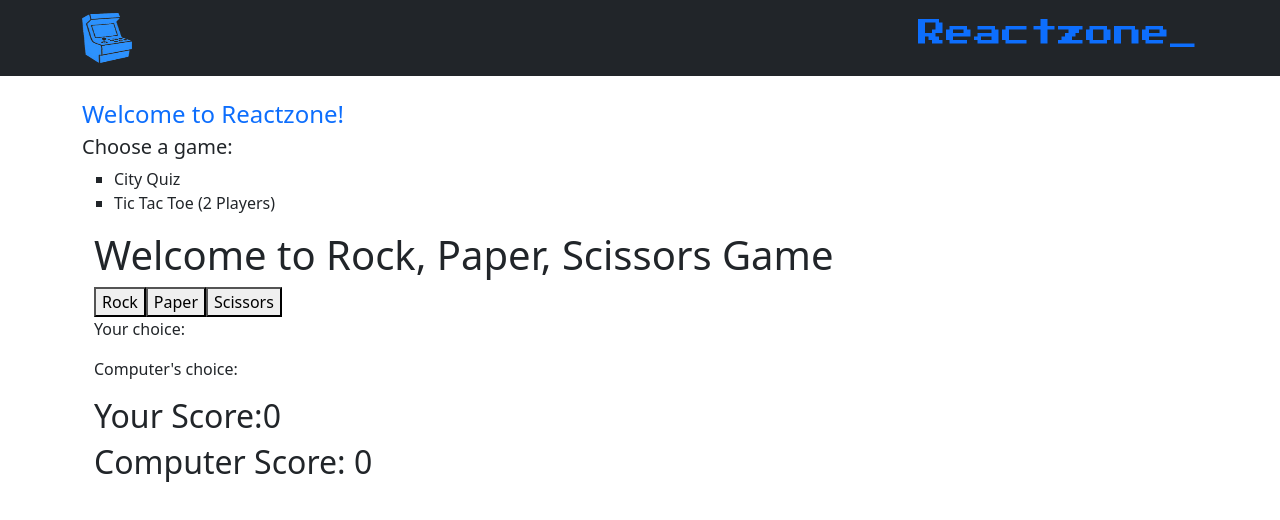
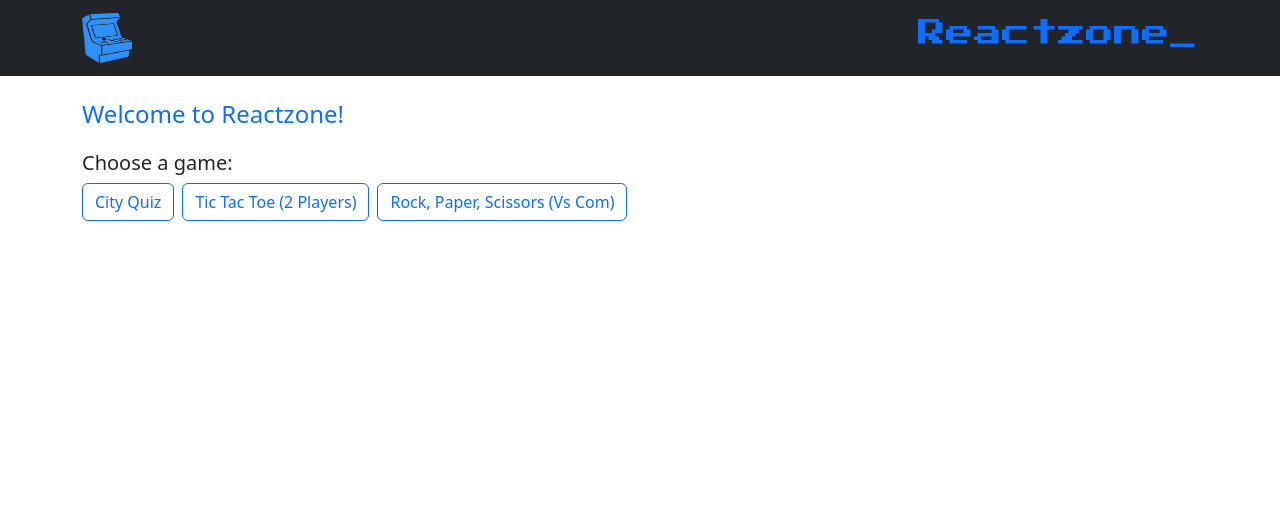
Before and after one commit to raihan-ys/reactzone, a React (Vite) app: page / in a window 1280 px wide. Shown: the top 520 px of the page. Built offline with nearby package versions, Linux system fonts and the light colour scheme.

Commit message:
[IMPROVE] Percantik halaman

```diff
--- a/components/RockPaperScissors.tsx
+++ b/components/RockPaperScissors.tsx
@@ -9,14 +9,18 @@ export default function RockPaperScissors() {
 
     // Menentukan pemenang ronde
     let logic = (playerVal, compVal) => {
+        // Imbang
         if (playerVal == compVal) {
             return 0;
         }
+        // Pemain menang
         else if ((playerVal == "ROCK" && compVal == "SCISSORS") ||
             (playerVal == "PAPER" && compVal == "ROCK") ||
             (playerVal == "SCISSORS" && compVal == "PAPER")) {
             return 1;
-        } else {
+        }
+        // Lawan menang
+        else {
             return -1;
         }
     }
@@ -24,21 +28,25 @@ export default function RockPaperScissors() {
     let decision = (playerChoice) => {
         const choices = ["ROCK", "PAPER", "SCISSORS"]; // Daftar pilihan
         const compChoice = choices[Math.floor(Math.random() * choices.length)]; // Pilihan acak komputer
-        const val = logic(playerChoice, compChoice);
+        const val = logic(playerChoice, compChoice); // Mendapatkan pemenang setiap ronde
 
-        // Menambah skor player atau lawan sesuai hasil logic
+        // Menambah skor player atau lawan sesuai siapa yang menang
+        // Menambah skor pemain
         if (val == 1) {
             console.log("Hello")
             setPlayerVal(playerChoice);
             setCompVal(compChoice);
             setPlayerScore(playerScore + 1);
         }
+        // Menambah skor lawan
         else if (val == -1) {
             console.log("Hello");
             setPlayerVal(playerChoice);
             setCompVal(compChoice);
             setCompScore(compScore + 1);
-        } else { // Imbang
+        }
+        // Imbang
+        else {
             console.log("Hello");
             setPlayerVal(playerChoice);
             setCompVal(compChoice);
@@ -46,24 +54,24 @@ export default function RockPaperScissors() {
     }
 
     return (
-        <div className="container">
-            <h1>Welcome to Rock, Paper, Scissors Game</h1>
-            <div >
-                <button onClick={() => decision("ROCK")}>
+        <div className="container text-center">
+            <h1 className="text-primary">Welcome to Rock, Paper, Scissors Game!</h1>
+            <div className="d-flex flex-row justify-content-center gap-3 mb-4">
+                <button className="btn btn-primary" onClick={() => decision("ROCK")}>
                     <i className="fas fa-hand-rock" /> Rock
                 </button>
-                <button onClick={() => decision("PAPER")}>
+                <button className="btn btn-primary" onClick={() => decision("PAPER")}>
                     <i className="fas fa-hand-paper" /> Paper
                 </button>
-                <button onClick={() => decision("SCISSORS")}>
+                <button className="btn btn-primary" onClick={() => decision("SCISSORS")}>
                     <i className="fas fa-hand-scissors" />  Scissors
                 </button>
             </div>
             <div className="content">
-                <p>Your choice: {playerVal}</p>
-                <p>Computer's choice: {compVal}</p>
-                <h2>Your Score:{playerScore}</h2>
-                <h2>Computer Score: {compScore}</h2>
+                <p className="fw-bold">Your choice: {playerVal}</p>
+                <p className="fw-bold">Computer's choice: {compVal}</p>
+                <h2 className="fw-bold">Your Score: {playerScore}</h2>
+                <h2 className="fw-bold">Computer Score: {compScore}</h2>
             </div>
         </div>
     );
--- a/index.html
+++ b/index.html
@@ -10,6 +10,7 @@
     <link rel="icon" type="image/png" href="/src/assets/logo.png"/>
     <link rel="stylesheet" href="/src/assets/style.css"/>
     <link rel="stylesheet" href="node_modules/bootstrap/dist/css/bootstrap.min.css">
+    <link rel="stylesheet" href="https://cdnjs.cloudflare.com/ajax/libs/font-awesome/5.15.3/css/all.min.css" />
 
     <link rel="preconnect" href="https://fonts.googleapis.com">
     <link rel="preconnect" href="https://fonts.gstatic.com" crossorigin>
--- a/src/App.tsx
+++ b/src/App.tsx
@@ -1,16 +1,33 @@
+import { useState } from 'react';
+import CityQuiz from '../components/CityQuiz.tsx'
+import TicTacToe from '../components/TicTacToe.tsx'
 import RockPaperScissors from '../components/RockPaperScissors.tsx';
 
 function App() {
-  // TODO: Create a main menu that list all the games
+  // Set selected game
+  const [selected, setSelected] = useState<string | null>(null);
+
   return <>
-    <h4 className="text-primary" id="welcome-text">Welcome to Reactzone!</h4>
+    <h4 className="text-primary mb-3" id="welcome-text">Welcome to Reactzone!</h4>
     <h5>Choose a game:</h5>
-    <ul style={{ listStyleType: 'square' }}>
-      <li>City Quiz</li>
-      <li>Tic Tac Toe (2 Players)</li>
+    <ul className="list-unstyled d-flex gap-2 mb-4">
+      <li>
+        <button className="btn btn-outline-primary" onClick={() => setSelected('city')}>City Quiz</button>
+      </li>
+      <li>
+        <button className="btn btn-outline-primary" onClick={() => setSelected('tictactoe')}>Tic Tac Toe (2 Players)</button>
+      </li>
+      <li>
+        <button className="btn btn-outline-primary" onClick={() => setSelected('rps')}>Rock, Paper, Scissors (Vs Com)</button>
+      </li>
     </ul>
 
-    <RockPaperScissors />
+    {/* Render the selected game below the list. Switching selection unmounts previous component and resets its state. */}
+    <div>
+      {selected === 'city' && <CityQuiz headingStyle={'text-primary'} paragraphStyle={'font-weight-bold'} textareaStyle={'rounded'} buttonStyle={'btn btn-primary'} errorStyle={'text-danger'} />}
+      {selected === 'tictactoe' && <TicTacToe />}
+      {selected === 'rps' && <RockPaperScissors />}
+    </div>
   </>
 }
 
```
